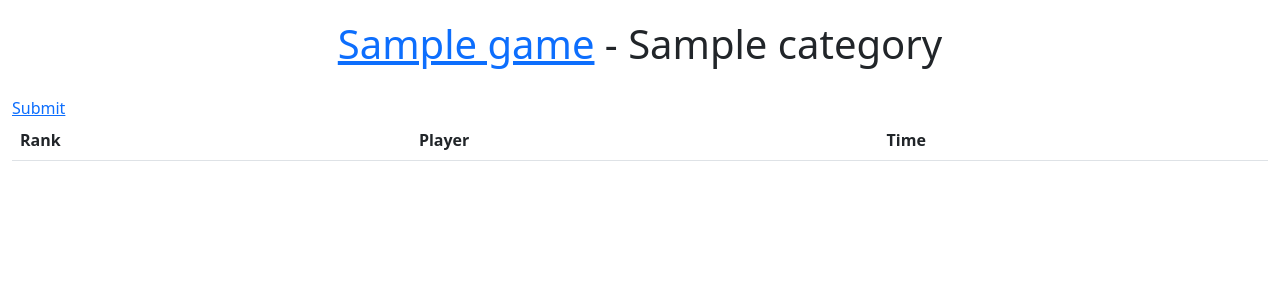
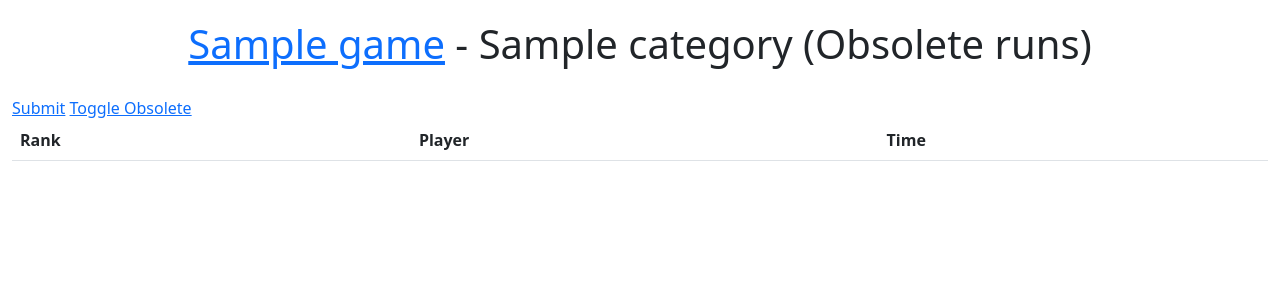
Before and after one commit to SuperZooper3/ShmeedronTracker, a Django app: a page that uses shmeedron/leaderboard/templates/cat_page.html in a window 1280 px wide. Shown: the part 56-356 px from the top of the page. Run offline with Django 4.2, Linux system fonts and the light colour scheme; tables that the repository leaves empty hold one stand-in row (values such as "Sample post"); lists and menus that the app fills with data are empty.

Commit message:
Toggle obsolete runs

```diff
--- a/shmeedron/leaderboard/templates/cat_page.html
+++ b/shmeedron/leaderboard/templates/cat_page.html
@@ -3,9 +3,10 @@
 
 {% block content %}
 
-    <h1 class="game-title"><a href="{{game.get_absolute_url}}">{{game.name}}</a> - {{category.name}}</h1>
+    <h1 class="game-title"><a href="{{game.get_absolute_url}}">{{game.name}}</a> - {{category.name}} {% if obsolete %}(Obsolete runs){% endif %}</h1>
 
     <a href="{% url 'submit-run' category.id %}">Submit</a>
+    <a href="{{ obsolete_link }}">Toggle Obsolete</a>
 
     <table class="table table-hover">
         <tr>
--- a/shmeedron/leaderboard/utils.py
+++ b/shmeedron/leaderboard/utils.py
@@ -2,6 +2,9 @@ from urllib.parse import urlparse, parse_qsl
 from django.core.exceptions import ObjectDoesNotExist
 from django.contrib.auth.models import User
 from leaderboard.models import Player
+from django.utils.http import urlencode
+from django.urls import reverse
+
 
 def video_url_parse(url):
     """Takes in a video url (youtube, twitch (more could be added later)) and returns an embed iFrame """
@@ -37,3 +40,14 @@ def get_player(user):
         player.save()
 
     return player
+
+# From https://gist.github.com/benbacardi/227f924ec1d9bedd242b
+def reverse_querystring(view, urlconf=None, args=None, kwargs=None, current_app=None, query_kwargs=None):
+    '''Custom reverse to handle query strings.
+    Usage:
+        reverse('app.views.my_view', kwargs={'pk': 123}, query_kwargs={'search': 'Bob'})
+    '''
+    base_url = reverse(view, urlconf=urlconf, args=args, kwargs=kwargs, current_app=current_app)
+    if query_kwargs:
+        return '{}?{}'.format(base_url, urlencode(query_kwargs))
+    return base_url
--- a/shmeedron/leaderboard/views.py
+++ b/shmeedron/leaderboard/views.py
@@ -9,7 +9,7 @@ from django.utils.text import slugify
 from leaderboard.models import Game, Category, Player, Submition
 from leaderboard.forms import GameSubmitionForm, RunSubmitionForm
 
-from .utils import video_url_parse, get_player
+from .utils import video_url_parse, get_player, reverse_querystring
 import datetime
 
 # Create your views here.
@@ -55,11 +55,23 @@ def category(request, game_slug, game_pk, cat_slug, cat_pk):
                 runs.append(run)
                 players.append(run.player.id)
 
+        obsolete_link = reverse_querystring('category-page',
+            args=(slugify(category.game.name),str(category.game.id),slugify(category.name),str(category.id)),
+            query_kwargs={'obsolete': 'true'},
+            )
+    else:
+        obsolete_link = reverse_querystring('category-page',
+            args=(slugify(category.game.name),str(category.game.id),slugify(category.name),str(category.id)),
+            query_kwargs={'obsolete': 'false'},
+            )
 
     context = {
         "game":game,
         "category":category,
         "runs":runs,
+        "obsolete":obsolete,
+        "obsolete_link":obsolete_link,
+
     }
 
     return render(request, 'cat_page.html', context=context)
```
